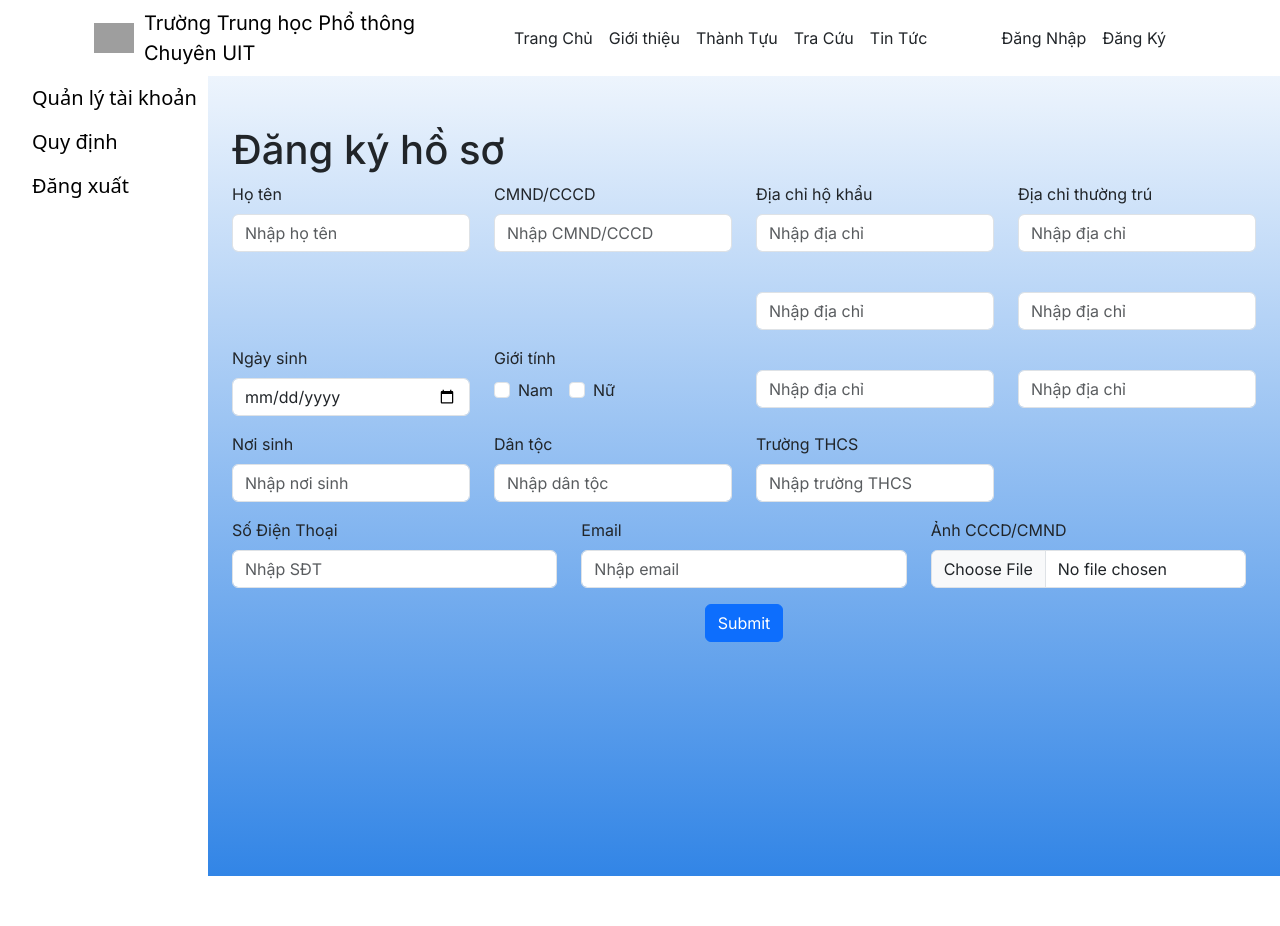
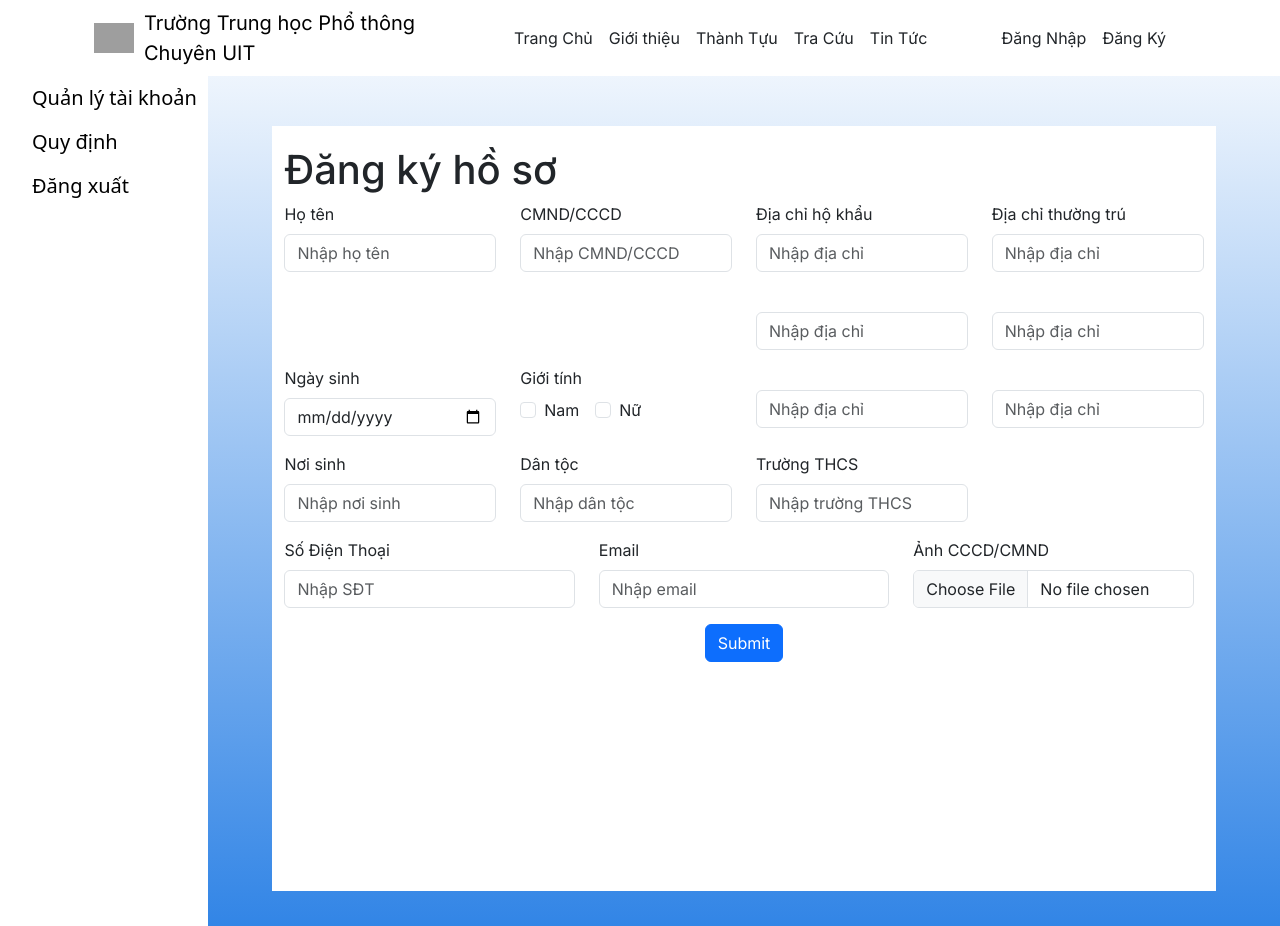
Before and after one commit to Team-Otters/admissions-university, a Next.js app: page /profileregister in a window 1280 px wide. Before the commit the page ends 876 px from the top, so only its background shows below. Built offline with nearby package versions, Linux system fonts and the light colour scheme; grey boxes are pictures that could not be loaded.

Commit message:
<Dev> Update Profile Register Screen

```diff
--- a/src/app/globals.css
+++ b/src/app/globals.css
@@ -89,3 +89,11 @@ body {
   bottom: 0;
   width: 100%;
 }
+
+.custom-container {
+  max-height: 90%; /* Container will adjust its width based on content */
+  background-color: white;
+  max-width: 90%; /* Adjust the width as needed */
+  margin: 0 auto; /* Center the container horizontally */
+  margin-top: 50px;
+}
--- a/src/app/profileregister/page.tsx
+++ b/src/app/profileregister/page.tsx
@@ -82,7 +82,7 @@ const ProfileRegisterPage: React.FC = () => {
   };
 
   return (
-    <Container fluid style={{ height: "100vh", paddingTop: "50px" }}>
+    <Container fluid className="custom-container" style={{ height: "100vh", paddingTop: "20px" }}>
       <h1>Đăng ký hồ sơ</h1>
       <Form onSubmit={handleSubmit}>
         <Row className="mb-3">
```
Also changed, not shown: public/images/icon.png (renamed from src/public/icon.png).
